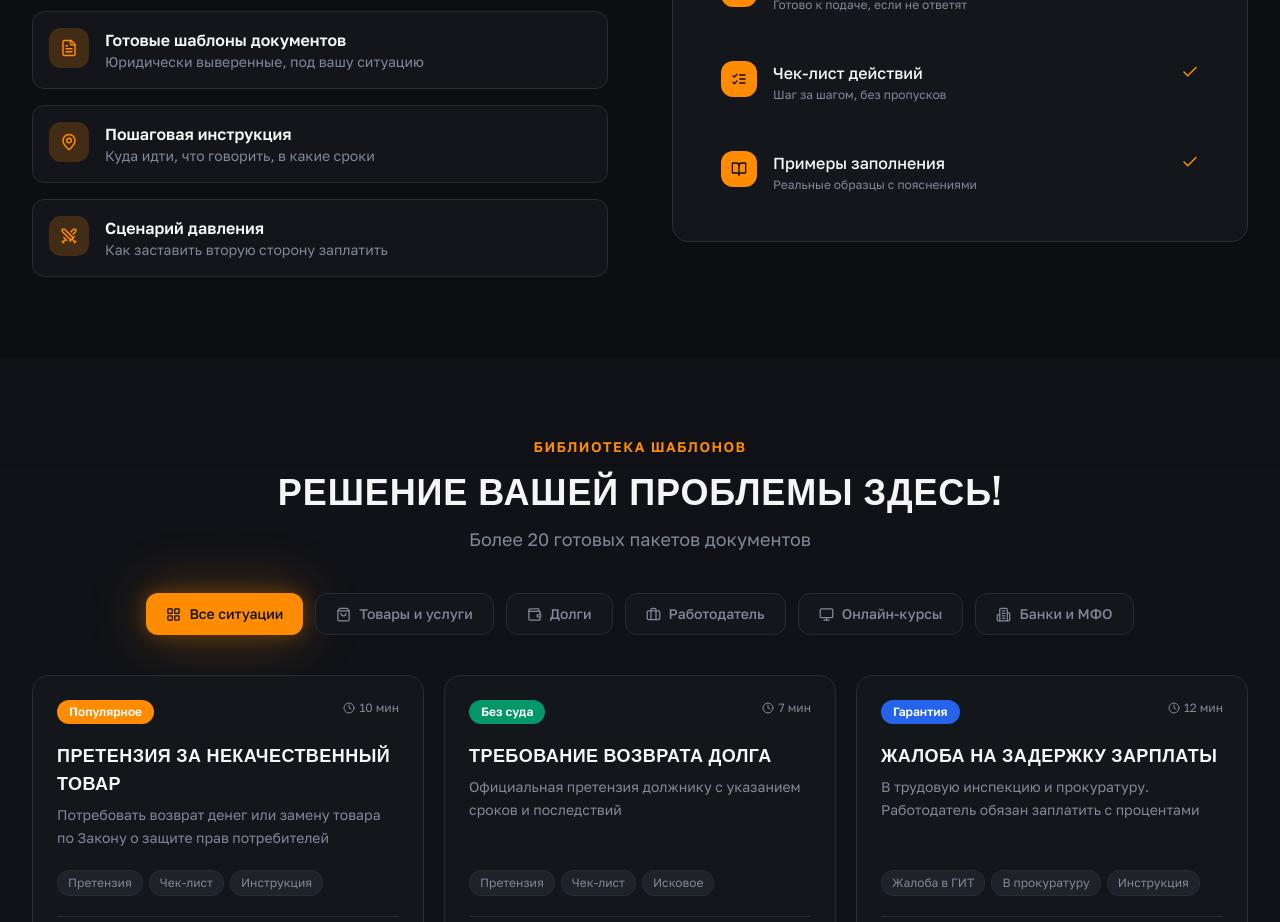
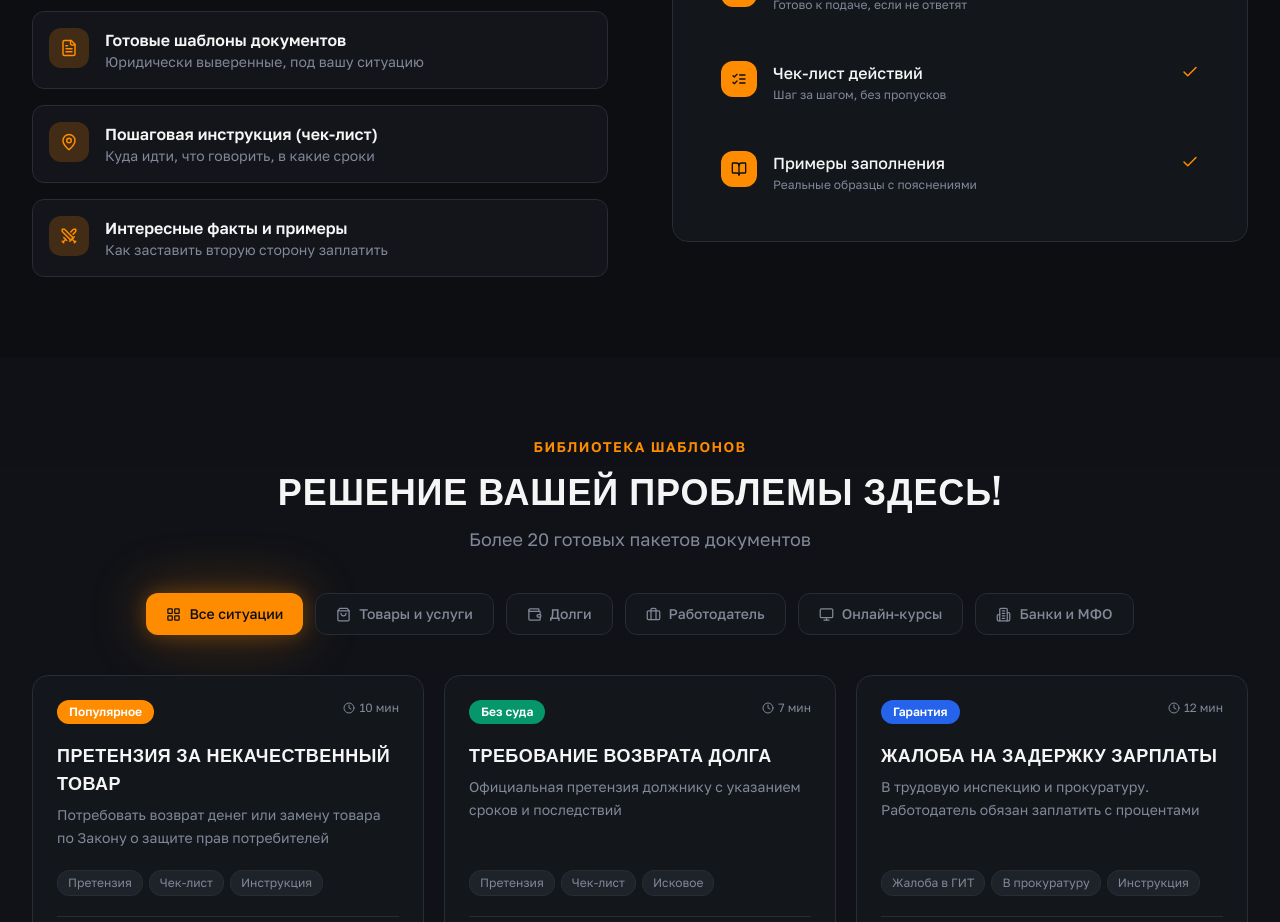
Before and after one commit to pr-poehali-dev/documents-template-site, a React (Vite) app: page / in a window 1280 px wide. Shown: the part 1820-2742 px from the top of the page. Built offline with nearby package versions, Linux system fonts and the light colour scheme.

Commit message:
docs: обновить инструкцию и факты

```diff
--- a/src/pages/Index.tsx
+++ b/src/pages/Index.tsx
@@ -338,8 +338,8 @@ export default function Index() {
               <div className="space-y-4">
                 {[
                   { icon: "FileText", title: "Готовые шаблоны документов", desc: "Юридически выверенные, под вашу ситуацию" },
-                  { icon: "MapPin", title: "Пошаговая инструкция", desc: "Куда идти, что говорить, в какие сроки" },
-                  { icon: "Swords", title: "Сценарий давления", desc: "Как заставить вторую сторону заплатить" },
+                  { icon: "MapPin", title: "Пошаговая инструкция (чек-лист)", desc: "Куда идти, что говорить, в какие сроки" },
+                  { icon: "Swords", title: "Интересные факты и примеры", desc: "Как заставить вторую сторону заплатить" },
                 ].map((item, i) => (
                   <div key={i} className="flex gap-4 p-4 rounded-xl bg-secondary/40 border border-border hover:border-neon-500/30 transition-colors">
                     <div className="w-10 h-10 rounded-lg bg-neon-500/20 flex items-center justify-center flex-shrink-0">
```
